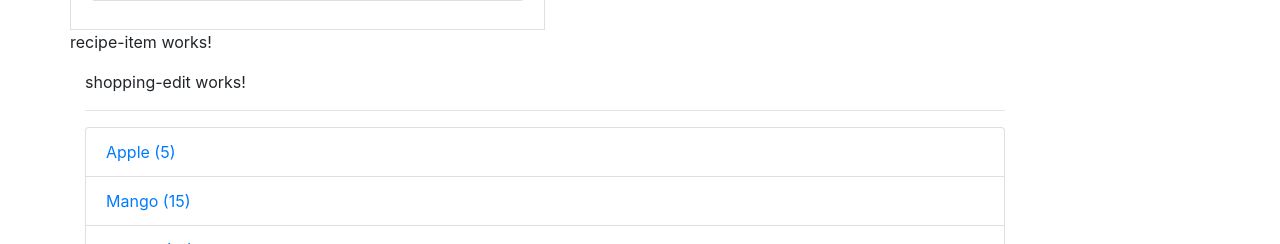
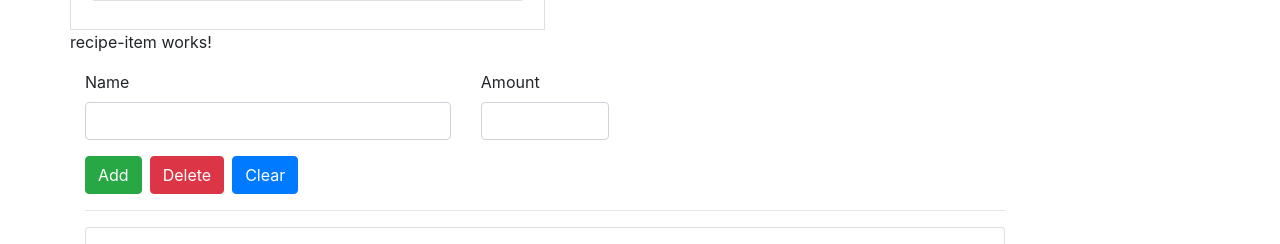
Before and after one commit to hritiksingh580/MealApp, an Angular app: page / in a window 1280 px wide. Shown: the part 390-634 px from the top of the page. Built offline with nearby package versions, Linux system fonts and the light colour scheme.

Commit message:
Adding a Shopping List Edit Section

```diff
--- a/src/app/shopping-list/shopping-edit/shopping-edit.component.html
+++ b/src/app/shopping-list/shopping-edit/shopping-edit.component.html
@@ -1 +1,23 @@
-<p>shopping-edit works!</p>
+<div class="row">
+    <div class="col-sm-12">
+        <form>
+            <div class="row">
+                <div class="col-sm-5 form-group">
+                    <label for="name">Name</label>
+                    <input type="text" id="name" class="form-control">
+                </div>
+                <div class="col-sm-2 form-group">
+                    <label for="amount">Amount</label>
+                    <input type="number" id="amount" class="form-control">
+                </div>
+            </div>
+            <div class="row">
+                <div class="col-sm-12 ">
+                    <button class="btn btn-success mr-2" type="submit">Add</button>
+                    <button class="btn btn-danger mr-2" type="button">Delete</button>
+                    <button class="btn btn-primary m-auto" type="button">Clear</button>
+                </div>
+            </div>
+        </form>
+    </div>
+</div>
```
